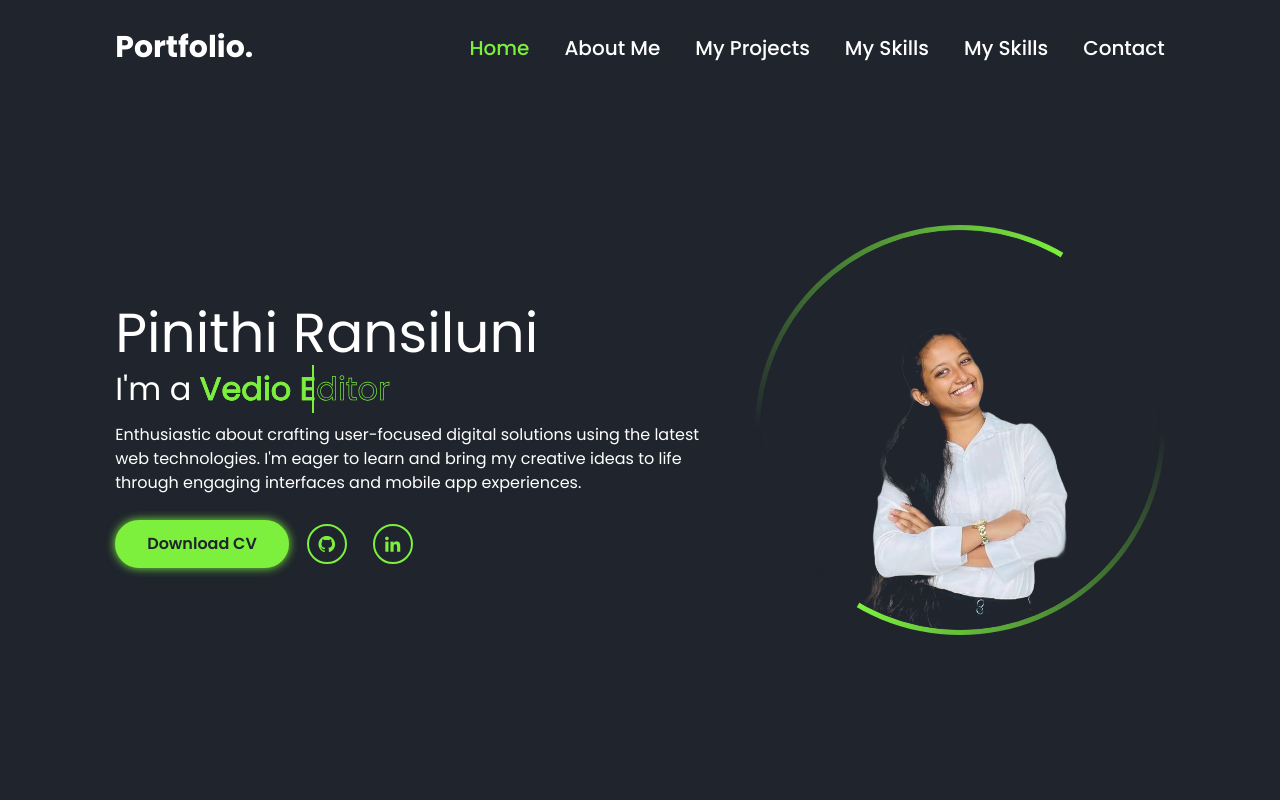
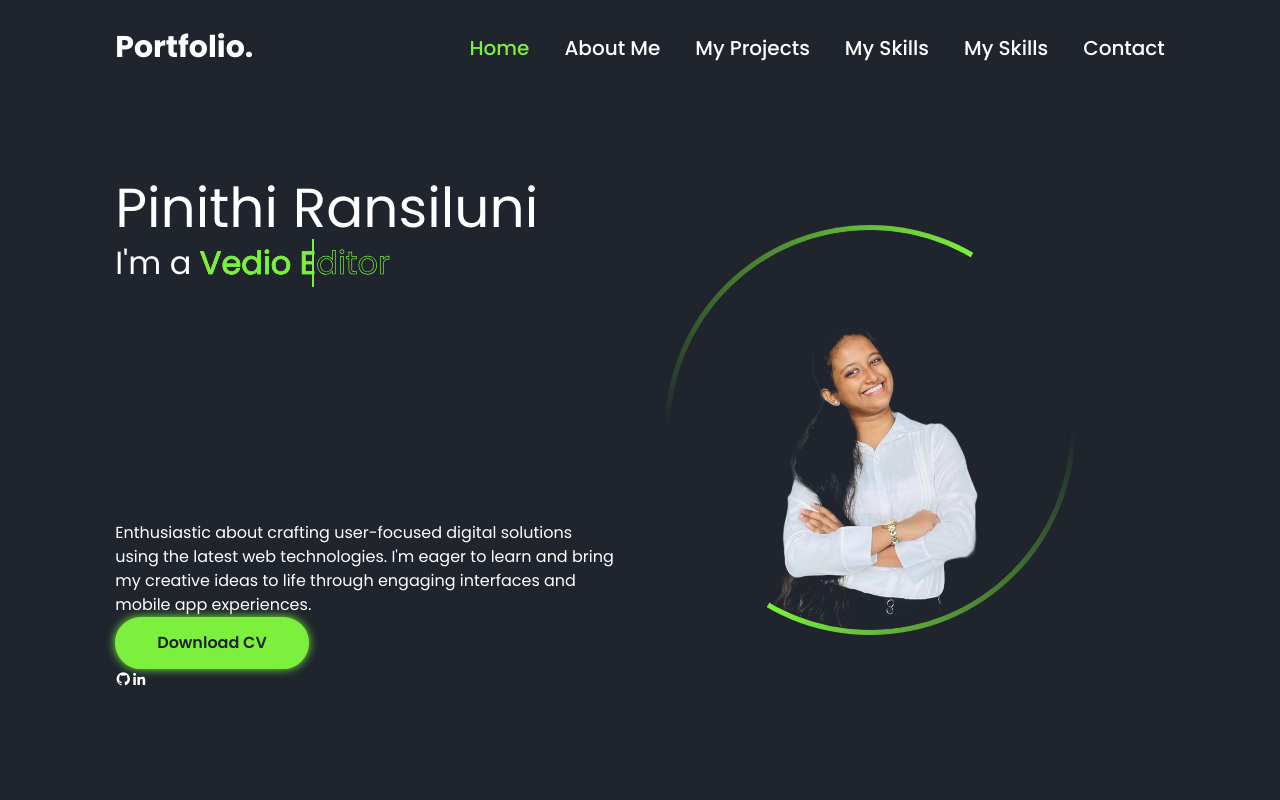
Before and after one commit to Ransiluni2003/Portfolio, a Next.js app: page / in a window 1280 px wide. Shown: the top 800 px of the page. Built offline with nearby package versions, Linux system fonts and the light colour scheme.

Commit message:
Restructure mobile layout: image now appears between title and description

```diff
--- a/app/page.tsx
+++ b/app/page.tsx
@@ -86,7 +86,17 @@ export default function Home() {
             <span style={{ ['--i' as any]: 2 }} data-text=" Software developer"> Software developer</span>
             <span style={{ ['--i' as any]: 3 }} data-text=" Vedio Editor"> Vedio Editor</span>
           </h2>
+        </div>
 
+        <div className="home-img">
+          <div className="img-box">
+            <div className="img-item">
+              <img src="/my-r.png" alt="image" />
+            </div>
+          </div>
+        </div>
+
+        <div className="home-info-bottom">
           <p>
             Enthusiastic about crafting user-focused digital solutions using the latest web technologies. I'm eager to
             learn and bring my creative ideas to life through engaging interfaces and mobile app experiences.
@@ -96,13 +106,6 @@ export default function Home() {
             <div className="sci">
               <a href="https://github.com/Ransiluni2003"><i className='bx bxl-github'></i></a>
               <a href="https://www.linkedin.com/in/pinithi-ransiluni-8b8936329/"><i className='bx bxl-linkedin'></i></a>
-            </div>
-          </div>
-        </div>
-        <div className="home-img">
-          <div className="img-box">
-            <div className="img-item">
-              <img src="/my-r.png" alt="image" />
             </div>
           </div>
         </div>
--- a/style.css
+++ b/style.css
@@ -113,10 +113,16 @@ body{
     .home {
         height: auto;
         min-height: 100vh;
+        display: flex;
         flex-direction: column;
         text-align: center;
         gap: 24px;
         padding: 100px 6% 40px;
+    }
+
+    .home-info {
+        order: 1;
+        width: 100%;
     }
 
     .home-info h1 {
@@ -124,8 +130,9 @@ body{
     }
 
     .home-info h2 {
-        font-size: 24px;
+        font-size: 18px;
         margin-top: 8px;
+        margin-bottom: 0;
     }
 
     .home-info h2 span {
@@ -140,7 +147,22 @@ body{
         display: none;
     }
 
-    .home-info .btn-sci {
+    .home-img {
+        order: 2;
+        width: 100%;
+    }
+
+    .home-info-bottom {
+        order: 3;
+        width: 100%;
+    }
+
+    .home-info-bottom p {
+        margin-top: 0;
+    }
+
+    .home-info .btn-sci,
+    .home-info-bottom .btn-sci {
         justify-content: center;
         flex-wrap: wrap;
     }
@@ -369,16 +391,33 @@ a{
 }
 
 .home{
-    display: flex;
+    display: grid;
+    grid-template-columns: 1fr 1fr;
+    grid-template-rows: auto auto;
     align-items: center;
     height: 100vh;
-    gap: 50px;
+    gap: 20px 50px;
     padding: 60px 9% 0;
     color: #fff;
     visibility: hidden;
     opacity: 0;
     animation: show-content 1.5s linear forwards;
     animation-delay: 1.6s;
+}
+
+.home-info {
+    grid-column: 1;
+    grid-row: 1;
+}
+
+.home-info-bottom {
+    grid-column: 1;
+    grid-row: 2;
+}
+
+.home-img {
+    grid-column: 2;
+    grid-row: 1 / 3;
 }
 
 .home-info h1{
```
